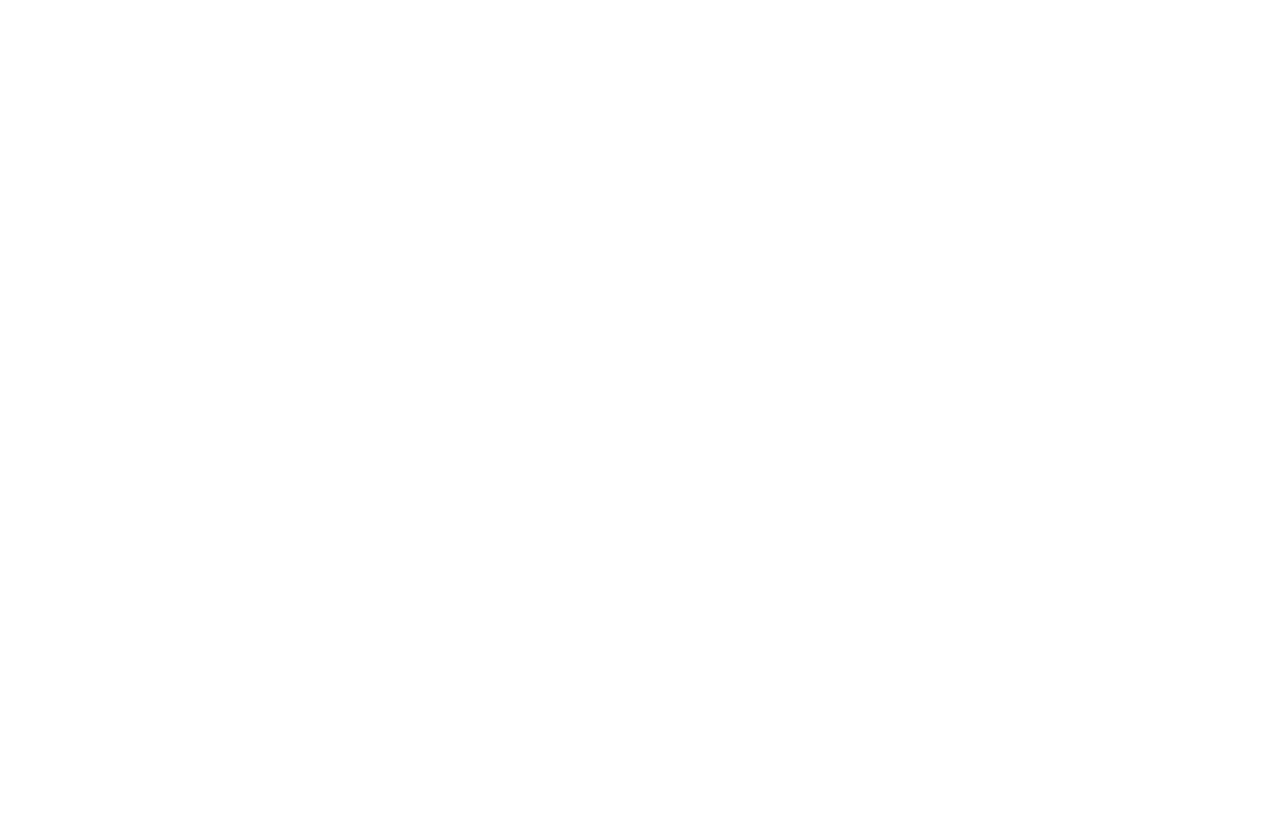
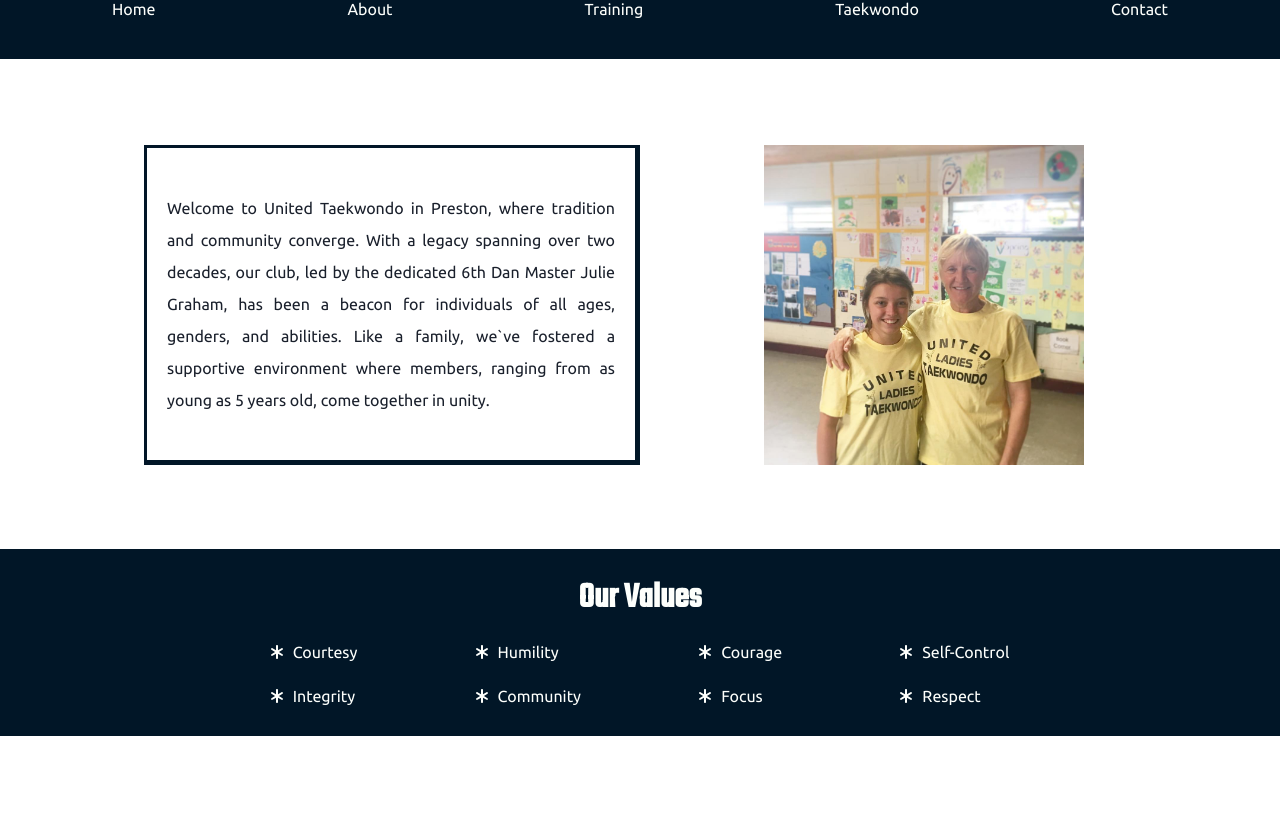
Before and after one commit to RaeesaParker/united-taekwondo, a React (Create React App) app: page /about in a window 1280 px wide. Before the commit this address had no page. Shown: the part 259-1078 px from the top of the page. Before the commit the page ends 800 px from the top, so only its background shows below. Built offline with nearby package versions, Linux system fonts and the light colour scheme.

Commit message:
Add about page

```diff
--- /dev/null
+++ b/src/Components/AboutPage/About.tsx
@@ -0,0 +1,35 @@
+import { Box, Flex, Image, Text } from "@chakra-ui/react"
+import React from "react"
+
+import imageJulie from "../../Assets/Julie.png";
+
+export const About = () => {
+  return (
+    <Flex
+      mt="16"
+      p="5"
+      justifyContent="space-evenly"
+      alignContent="center"
+    >
+      <Flex
+        w="40%"
+        alignItems="center"
+        borderRight="5px solid #011627"
+        borderBottom="5px solid #011627"
+        borderTop="3px solid #011627"
+        borderLeft="3px solid #011627"
+        p="5"
+        textAlign="justify">
+        <Text lineHeight="taller">Welcome to United Taekwondo in Preston, where tradition and community converge. With a legacy spanning over two decades, our club, led by the dedicated 6th Dan Master Julie Graham, has been a beacon for individuals of all ages, genders, and abilities. Like a family, we`ve fostered a supportive environment where members, ranging from as young as 5 years old, come together in unity.</Text>
+      </Flex>
+      <Box w="30%">
+        <Image
+          src={imageJulie}
+          alt="Image of instructor Master Julie Graham"
+          boxSize="25vw"
+          fallbackSrc='https://via.placeholder.com/150'
+          />
+      </Box>
+    </Flex>
+  )
+}
--- /dev/null
+++ b/src/Components/AboutPage/CTA.tsx
@@ -0,0 +1,39 @@
+import { Box, Flex, Image, Text } from "@chakra-ui/react"
+import React from "react"
+
+import imageJulie from "../../Assets/Julie.png";
+
+export const CTA = () => {
+  return (
+    <Flex
+      mt="16"
+      mb="16"
+      p="5"
+      justifyContent="space-evenly"
+      alignContent="center"
+    >
+      <Box w="30%">
+        <Image
+          src={imageJulie}
+          alt="Image of instructor Master Julie Graham"
+          boxSize="25vw"
+          fallbackSrc='https://via.placeholder.com/150'
+          />
+      </Box>
+
+      <Flex
+        w="40%"
+        alignItems="center"
+        borderRight="5px solid #011627"
+        borderBottom="5px solid #011627"
+        borderTop="3px solid #011627"
+        borderLeft="3px solid #011627"
+        p="5"
+        textAlign="justify">
+        <Text lineHeight="taller">Discover excellence at United Taekwondo in Preston! Led by Master Julie Graham, our club embraces values of discipline and unity as proud members of British Taekwondo. Ready for a transformative martial arts journey? Visit a class or contact us. Join our close-knit family, and thrive in an environment of unity, discipline, and personal growth. Your martial arts journey begins here!</Text>
+      </Flex>
+
+
+    </Flex>
+  )
+}
--- /dev/null
+++ b/src/Components/AboutPage/Values.tsx
@@ -0,0 +1,73 @@
+import { Box, Flex, Heading, List, ListItem } from "@chakra-ui/react"
+import { faAsterisk } from "@fortawesome/free-solid-svg-icons"
+import { FontAwesomeIcon } from "@fortawesome/react-fontawesome"
+import React from "react"
+
+export const Values = () => {
+
+  return (
+    <Flex
+      mt="16"
+      p="7"
+      bg="blue.dark"
+      alignItems="center"
+      flexDirection="column"
+    >
+      <Heading mb="5" color="tones.white">Our Values</Heading>
+
+      <Flex alignItems="space-evenly" w="70%" justifyContent="space-around">
+        <Box>
+          <List spacing={5}>
+            <ListItem color="tones.white">
+              <FontAwesomeIcon icon={faAsterisk} color="#FDFFFC" size="1x" style={{ paddingRight: "10px" }}/>
+              Courtesy
+            </ListItem>
+            <ListItem color="tones.white">
+              <FontAwesomeIcon icon={faAsterisk} color="#FDFFFC" size="1x" style={{ paddingRight: "10px" }}/>
+              Integrity
+            </ListItem>
+          </List>
+        </Box>
+
+        <Box>
+          <List spacing={5}>
+            <ListItem color="tones.white">
+              <FontAwesomeIcon icon={faAsterisk} color="#FDFFFC" size="1x" style={{ paddingRight: "10px" }}/>
+              Humility
+            </ListItem>
+            <ListItem color="tones.white">
+              <FontAwesomeIcon icon={faAsterisk} color="#FDFFFC" size="1x" style={{ paddingRight: "10px" }}/>
+              Community
+            </ListItem>
+          </List>
+        </Box>
+
+        <Box>
+          <List spacing={5}>
+            <ListItem color="tones.white">
+              <FontAwesomeIcon icon={faAsterisk} color="#FDFFFC" size="1x" style={{ paddingRight: "10px" }}/>
+              Courage
+            </ListItem>
+            <ListItem color="tones.white">
+              <FontAwesomeIcon icon={faAsterisk} color="#FDFFFC" size="1x" style={{ paddingRight: "10px" }}/>
+              Focus
+            </ListItem>
+          </List>
+        </Box>
+
+        <Box>
+          <List spacing={5}>
+            <ListItem color="tones.white">
+              <FontAwesomeIcon icon={faAsterisk} color="#FDFFFC" size="1x" style={{ paddingRight: "10px" }}/>
+              Self-Control
+            </ListItem>
+            <ListItem color="tones.white">
+              <FontAwesomeIcon icon={faAsterisk} color="#FDFFFC" size="1x" style={{ paddingRight: "10px" }}/>
+              Respect
+            </ListItem>
+          </List>
+        </Box>
+      </Flex>
+    </Flex>
+  )
+}
--- /dev/null
+++ b/src/Components/Common/Header.tsx
@@ -0,0 +1,11 @@
+import { Flex, Image } from "@chakra-ui/react"
+import ImageLogo from "../../Assets/LogoWider.png"
+import React from "react"
+
+export const Header = () => {
+  return (
+    <Flex justifyContent="center">
+        <Image src={ImageLogo} alt='United Taekwondo Logo' h="30vh"/>
+    </Flex>
+  )
+}
--- a/src/Components/Common/Navbar.tsx
+++ b/src/Components/Common/Navbar.tsx
@@ -13,14 +13,14 @@
       alignContent="center"
       justifyContent="space-around"
       padding="4"
-      position="fixed"
+      position="sticky"
       top="0"
       width="100%"
       h="10vh"
       zIndex="9000"
       borderBottom="2px solid white"
     >
-      <ChakraLink as={ReactRouterLink} to='/home' color="tones.white"> Home </ChakraLink>
+      <ChakraLink as={ReactRouterLink} to='/' color="tones.white"> Home </ChakraLink>
       <ChakraLink as={ReactRouterLink} to='/about' color="tones.white"> About </ChakraLink>
       <ChakraLink as={ReactRouterLink} to='/training' color="tones.white"> Training </ChakraLink>
       <ChakraLink as={ReactRouterLink} to='/taekwondo' color="tones.white"> Taekwondo </ChakraLink>
--- a/src/Components/Homepage/Introduction.tsx
+++ b/src/Components/Homepage/Introduction.tsx
@@ -1,12 +1,13 @@
 import { Box, Button, Flex, Image, Text } from "@chakra-ui/react"
 import React from "react"
+import { Link } from "react-router-dom";
+
 import imageJulie from "../../Assets/Julie.png";
-import { Link } from "react-router-dom";
 
 export const Introduction = () => {
   return (
     <Flex
-      mt="5"
+      mt="7"
       p="5"
       bg="blue.dark"
       justifyContent="space-evenly"
--- /dev/null
+++ b/src/Pages/AboutPage.tsx
@@ -0,0 +1,22 @@
+import { Box } from "@chakra-ui/react"
+import React from "react"
+
+import { About } from "../Components/AboutPage/About"
+import { CTA } from "../Components/AboutPage/CTA"
+import { Values } from "../Components/AboutPage/Values"
+import { Footer } from "../Components/Common/Footer"
+import { Header } from "../Components/Common/Header"
+import { NavBar } from "../Components/Common/Navbar"
+
+export const AboutPage = () => {
+  return (
+    <Box>
+      <Header />
+      <NavBar />
+      <About />
+      <Values />
+      <CTA />
+      <Footer />
+    </Box>
+  )
+}
--- /dev/null
+++ b/src/Pages/ContactPage.tsx
@@ -0,0 +1,15 @@
+import { Box } from "@chakra-ui/react"
+import React from "react"
+import { NavBar } from "../Components/Common/Navbar"
+import { Footer } from "../Components/Common/Footer"
+import { Header } from "../Components/Common/Header"
+
+export const ContactPage = () => {
+  return (
+    <Box>
+      <Header />
+      <NavBar />
+      <Footer />
+    </Box>
+  )
+}
--- a/src/Pages/HomePage.tsx
+++ b/src/Pages/HomePage.tsx
@@ -1,19 +1,18 @@
-import { Box, Flex, Image } from "@chakra-ui/react"
+import { Box } from "@chakra-ui/react"
 import React from "react"
+
+import { Associations } from "../Components/Common/Associations"
+import { Address } from "../Components/Common/Contact/Address"
+import { ContactBar } from "../Components/Common/Contact/ContactBar"
+import { Footer } from "../Components/Common/Footer"
+import { Header } from "../Components/Common/Header"
 import { NavBar } from "../Components/Common/Navbar"
 import { Introduction } from "../Components/Homepage/Introduction"
-import { ContactBar } from "../Components/Common/Contact/ContactBar"
-import { Address } from "../Components/Common/Contact/Address"
-import { Associations } from "../Components/Common/Associations"
-import { Footer } from "../Components/Common/Footer"
-import ImageLogo from "../Assets/LogoWider.png"
 
 export const Homepage = () => {
   return (
-    <Box mt="15vh">
-      <Flex justifyContent="center">
-        <Image src={ImageLogo} alt='United Taekwondo Logo'  w="50%"/>
-      </Flex>
+    <Box>
+      <Header />
       <NavBar />
       <Introduction />
       <ContactBar />
--- /dev/null
+++ b/src/Pages/Taekwondo/TaekwondoPage.tsx
@@ -0,0 +1,15 @@
+import { Box } from "@chakra-ui/react"
+import React from "react"
+import { NavBar } from "../../Components/Common/Navbar"
+import { Footer } from "../../Components/Common/Footer"
+import { Header } from "../../Components/Common/Header"
+
+export const TaekwondoPage = () => {
+  return (
+    <Box>
+      <Header />
+      <NavBar />
+      <Footer />
+    </Box>
+  )
+}
--- /dev/null
+++ b/src/Pages/TrainingPage.tsx
@@ -0,0 +1,15 @@
+import { Box } from "@chakra-ui/react"
+import React from "react"
+import { NavBar } from "../Components/Common/Navbar"
+import { Footer } from "../Components/Common/Footer"
+import { Header } from "../Components/Common/Header"
+
+export const TrainingPage = () => {
+  return (
+    <Box>
+      <Header />
+      <NavBar />
+      <Footer />
+    </Box>
+  )
+}
```
Also changed, not shown: src/routes.tsx (+10 -3 lines), src/Assets/Logo.png (deleted).
